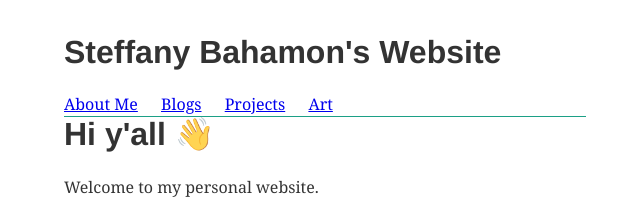
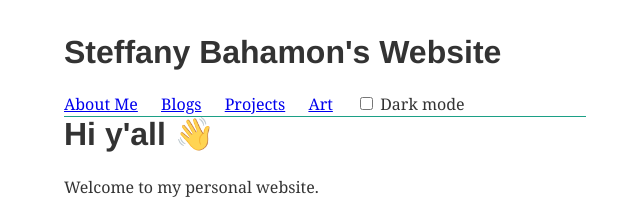
Before and after one commit to sbahamon/steff-personal-blog, a Gatsby site: page / in a window 1280 px wide. Shown: the top 219 px of the page, 315-955 px from the left. Built offline with nearby package versions, Linux system fonts and the light colour scheme; Gatsby itself is replaced by a stand-in of ours; some packages are replaced by stand-ins of ours; what typography-theme-fairy-gates would draw is missing.

Commit message:
imported plugin, skeleton for component

```diff
--- a/gatsby-config.js
+++ b/gatsby-config.js
@@ -14,6 +14,7 @@ module.exports = {
     `gatsby-transformer-sharp`,
     `gatsby-plugin-sharp`,
     `gatsby-plugin-offline`,
+    'gatsby-plugin-dark-mode',
     `gatsby-plugin-react-helmet`,
     `gatsby-plugin-feed-mdx`,
     {
--- a/package.json
+++ b/package.json
@@ -13,6 +13,7 @@
     "babel-plugin-styled-components": "^1.10.0",
     "gatsby": "^2.23.3",
     "gatsby-image": "^2.4.7",
+    "gatsby-plugin-dark-mode": "^1.1.2",
     "gatsby-plugin-feed-mdx": "^1.0.0",
     "gatsby-plugin-google-analytics": "^2.3.4",
     "gatsby-plugin-manifest": "^2.4.11",
--- /dev/null
+++ b/src/components/lightswitch.js
@@ -0,0 +1,23 @@
+import React from 'react'
+import { ThemeToggler } from 'gatsby-plugin-dark-mode'
+
+class LightSwitch extends React.Component {
+  render() {
+    return (
+      <ThemeToggler>
+        {({ theme, toggleTheme }) => (
+          <label>
+            <input
+              type="checkbox"
+              onChange={e => toggleTheme(e.target.checked ? 'dark' : 'light')}
+              checked={theme === 'dark'}
+            />{' '}
+            Dark mode
+          </label>
+        )}
+      </ThemeToggler>
+    )
+  }
+}
+
+export default LightSwitch
--- a/src/components/navbar.js
+++ b/src/components/navbar.js
@@ -1,5 +1,7 @@
 import React from "react"
 import { Link, StaticQuery, graphql } from "gatsby"
+import LightSwitch from "../components/lightswitch"
+
 
 import styled from "styled-components"
 import { rhythm } from "../utils/typography"
@@ -42,6 +44,7 @@ export default () => (
             <StyledLink to="/art/">
             Art
             </StyledLink>
+            <LightSwitch/>
         </Nav>
       </header>
     )}
```
Also changed, not shown: 1 other file.
